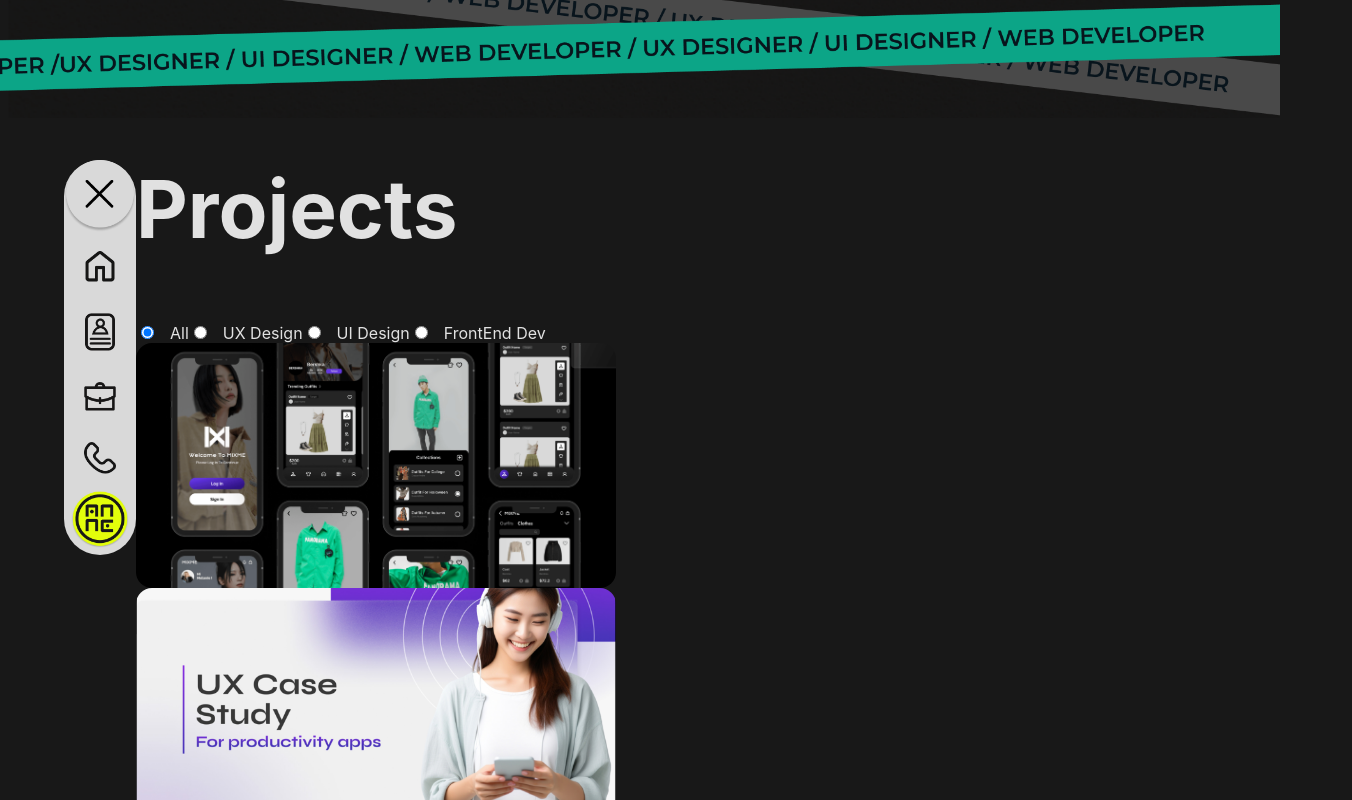
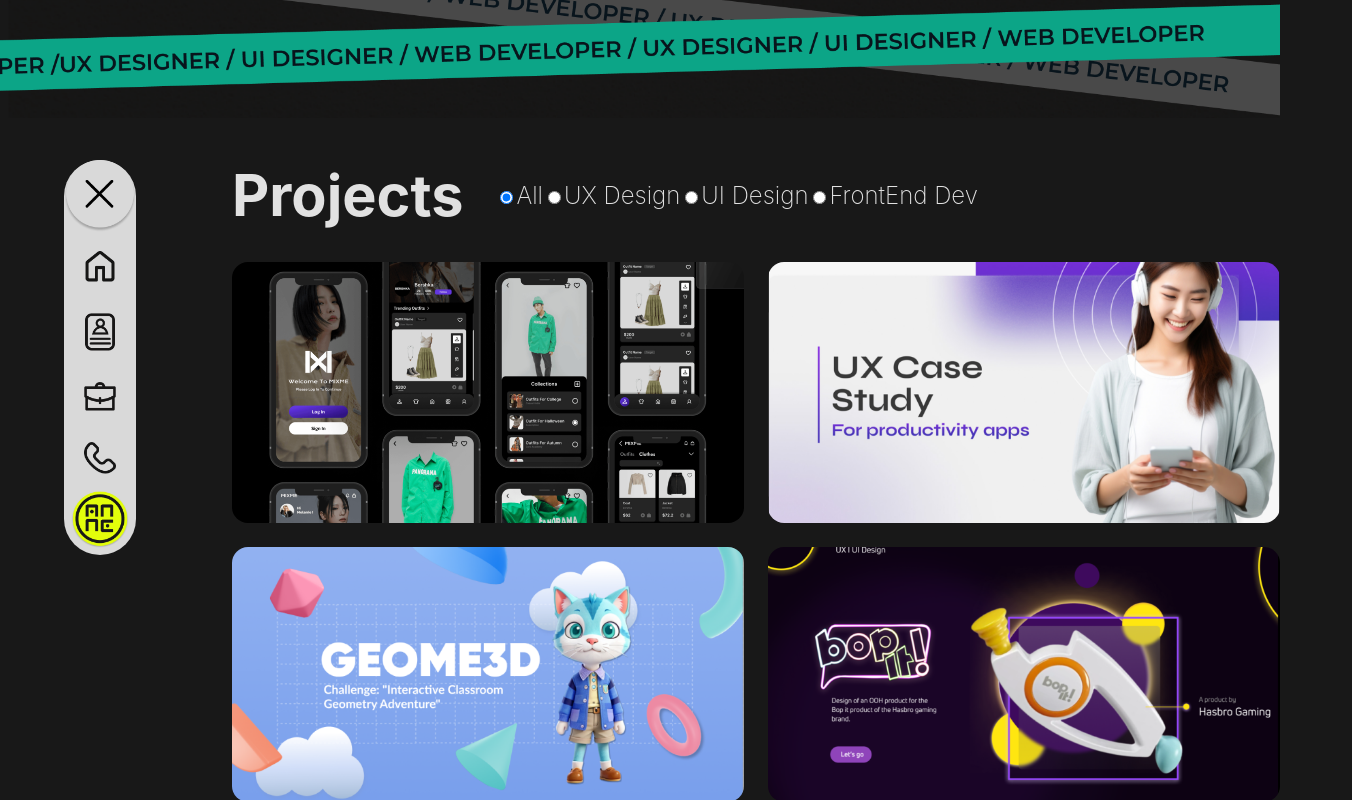
Before and after one commit to AnneSolarte/P.Web---2024, a React (Vite) app in the folder Portfolio/: page /projects in a window 1280 px wide. Shown: the top 800 px of the page, 1352 px wide, since content can reach past the window. Built offline with nearby package versions, Linux system fonts and the light colour scheme.

Commit message:
feature: styles projects mobile-destop page

```diff
--- a/Portfolio/index.html
+++ b/Portfolio/index.html
@@ -3,7 +3,7 @@
   <head>
     <meta charset="UTF-8" />
     <link rel="icon" type="image/svg+xml" href="./src/assets/iconLogin.png" />
-    <meta name="viewport" content="width=device-width, initial-scale=1.0" />
+    <meta name="viewport" content="width=device-width, initial-scale=1.0, maximum-scale=1.0, user-scalable=0">
     <title>Anne's Portfolio</title>
   </head>
   <body>
--- a/Portfolio/src/App.css
+++ b/Portfolio/src/App.css
@@ -1,5 +1,5 @@
 #root {
-  max-width: 1280px;
+  width: 100%;
   margin: 0 auto;
   padding: 0;
 }
@@ -18,7 +18,7 @@
   .page-div{
     width: 70rem;
     height: 32rem;
-    margin-left: 8rem;
+    margin-left: 14rem;
     margin-top: 10rem;
     margin-right: 2rem;
     margin-bottom: 1rem;
--- a/Portfolio/src/components/EducationServicesCard/EducationServicesCard.css
+++ b/Portfolio/src/components/EducationServicesCard/EducationServicesCard.css
@@ -71,6 +71,6 @@
         border-radius: 0.5em;
         padding: 1em;
         margin-top: 2rem;
-        margin-right: 3rem;
+        margin-right: 5rem;
     }
   }
--- a/Portfolio/src/components/Filters/Filters.css
+++ b/Portfolio/src/components/Filters/Filters.css
@@ -1,8 +1,25 @@
 .filters-section{
     display: flex;
     flex-direction: row;
+
 }
 
-.filters-section input{
-    margin-right: 1rem;
+.filter-label{
+    font-weight: 200;
+
 }
+
+
+@media (min-width: 700px){
+    .filter-label{
+        font-size: 1.5rem;
+        font-weight: 200;
+
+    }
+    .filters-section{
+        margin-left: 2rem;
+
+    }
+
+
+  }
--- a/Portfolio/src/components/Filters/Filters.jsx
+++ b/Portfolio/src/components/Filters/Filters.jsx
@@ -12,7 +12,7 @@ export const Filters = ({ selectedFilter, changeSelectedFilter }) => {
   return (
     <section className='filters-section'>
       {filters.map(filter => (
-        <div key={filter.value}>
+        <label key={filter.value} className='filter-label'>
           <input
             type='radio'
             name='filter'
@@ -20,8 +20,8 @@ export const Filters = ({ selectedFilter, changeSelectedFilter }) => {
             checked={checkedInput(filter.value)}
             onChange={handleFilterChange}
           />
-          {filter.label} <br />
-        </div>
+          {filter.label}
+        </label>
       ))}
     </section>
   )
--- a/Portfolio/src/components/ProjectsList/ProjectsList.css
+++ b/Portfolio/src/components/ProjectsList/ProjectsList.css
@@ -1,14 +1,36 @@
-.project-list-div{
+.projects-list-div{
     display: flex;
-    flex-direction: row;
+    flex-direction: column;
+    width: 100%;
+    margin-top: 2rem;
 }
 
 .project-image-div{
     display: flex;
-    width: 30rem;
+    margin-bottom: 1.5rem;
 
 }
 .project-image-div img{
     width: 100%;
     border-radius: 1rem;
 }
+
+@media (min-width: 700px){
+    .project-image-div{
+        display: flex;
+        width: 32rem;
+
+    }
+
+    .projects-list-div{
+        flex-wrap: wrap;
+        flex-direction: row;
+
+    }
+    .project-image-div{
+        flex: 0 0 auto;
+        margin-right: 1.5rem;
+        margin-bottom: 1.5rem;
+    }
+
+  }
--- a/Portfolio/src/pages/Projects/Projects.css
+++ b/Portfolio/src/pages/Projects/Projects.css
@@ -0,0 +1,29 @@
+.projects-page-div h1{
+    display: flex;
+    font-size: 2.4rem;
+    margin: 0;
+}
+
+.projects-header{
+    display: flex;
+    flex-direction: column;
+}
+
+@media (min-width: 700px){
+    .projects-page-div h1{
+        display: flex;
+        font-size: 3.6rem;
+        margin: 0;
+    }
+
+    .projects-header{
+        flex-direction: row;
+        align-items: center;
+    }
+
+    .projects-header p{
+        font-size: 1.5rem;
+    }
+
+
+  }
--- a/Portfolio/src/pages/Projects/Projects.jsx
+++ b/Portfolio/src/pages/Projects/Projects.jsx
@@ -22,9 +22,11 @@ export const Projects = () => {
 
   return (
     <div className='page-div'>
-      <div>
-        <h1>Projects</h1>
-        <Filters selectedFilter={selectedFilter} changeSelectedFilter={changeSelectedFilter} />
+      <div className='projects-page-div'>
+        <div className='projects-header'>
+          <h1>Projects</h1>
+          <Filters selectedFilter={selectedFilter} changeSelectedFilter={changeSelectedFilter} />
+        </div>
         <ProjectsList filteredProjects={filteredProjects} />
       </div>
 
```
